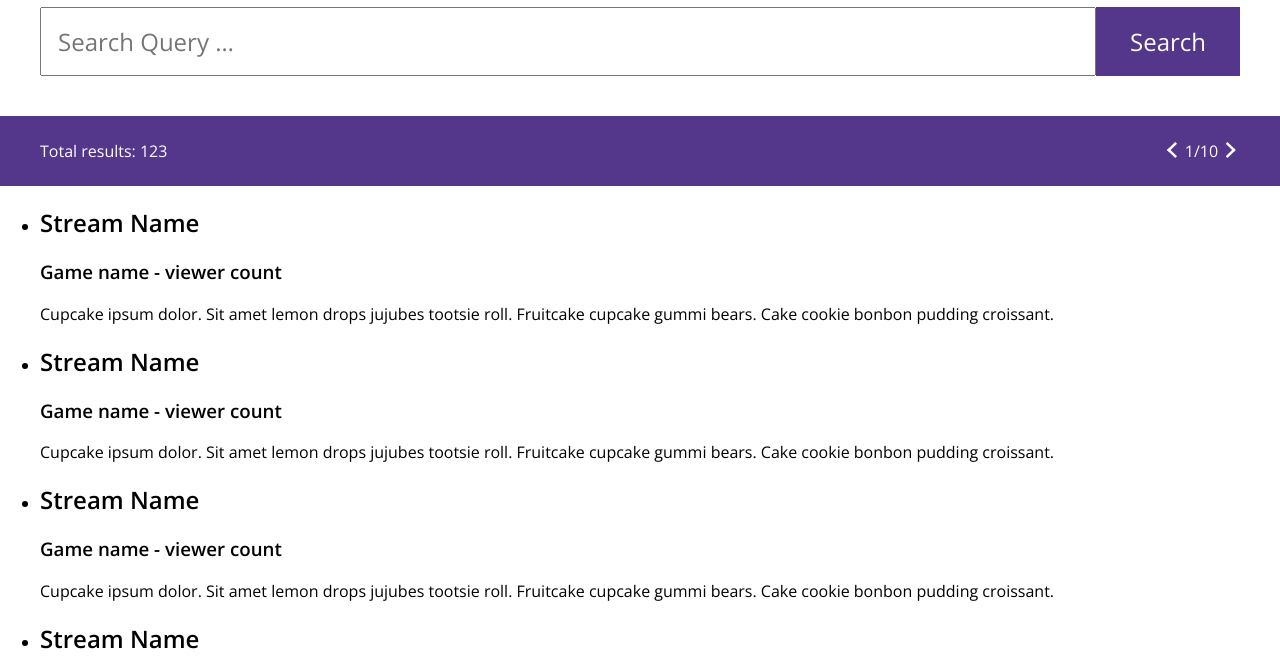
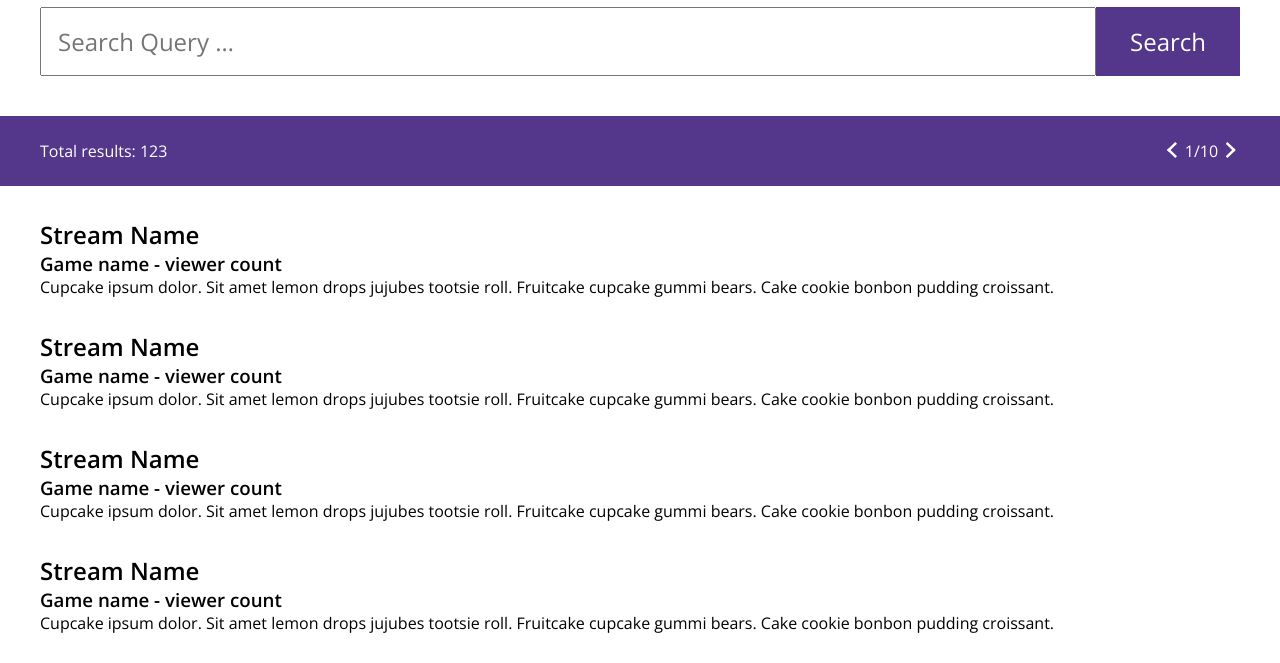
Before and after one commit to rjfranco/twitch-api-sample, a website: page app/index.html in a window 1280 px wide. Shown: the part 108-771 px from the top of the page. Drawn offline with nearby package versions, Linux system fonts and the light colour scheme.

Commit message:
Adding some basic styles to result list, will need refinement after working request

```diff
--- /dev/null
+++ b/app/scss/_results.scss
@@ -0,0 +1,16 @@
+.results {
+  list-style-type: none;
+  padding: 0;
+
+  h2 {
+    margin: 2rem 2.5rem 0;
+  }
+
+  h3 {
+    margin: 0 2.5rem;
+  }
+
+  p {
+    margin: 0 2.5rem 2rem;
+  }
+}
--- a/app/scss/styles.scss
+++ b/app/scss/styles.scss
@@ -4,4 +4,5 @@
 @import 'normalize';
 @import 'document';
 @import 'header';
+@import 'results';
 @import 'result-information';
```
Also changed, not shown: app/styles/styles.css.
